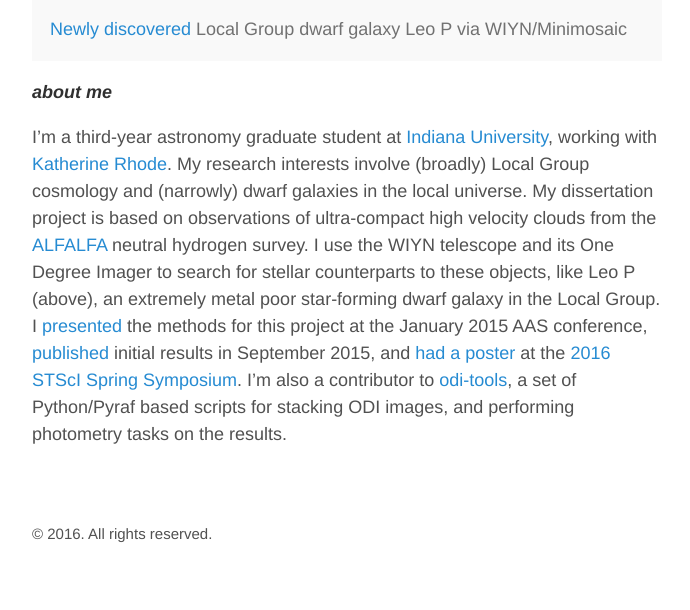
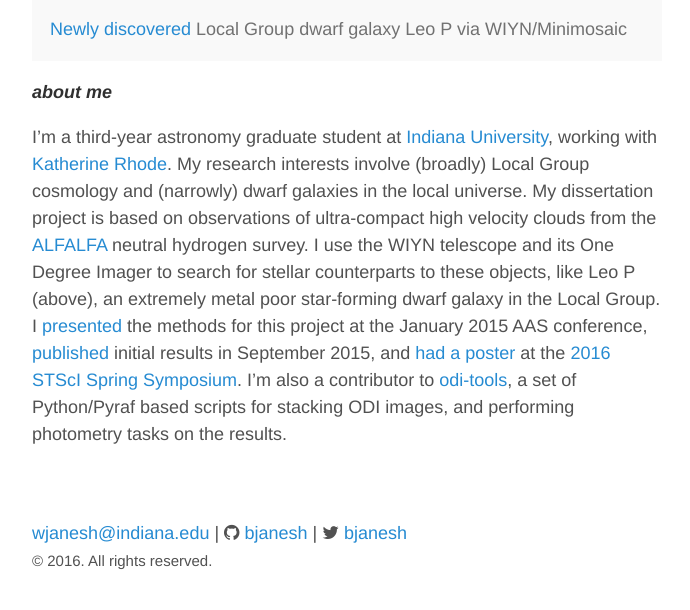
Before and after one commit to bjanesh/bjanesh.github.io, a Jekyll site: the page built from index.md, in a window 1280 px wide. Shown: the part 438-1048 px from the top of the page, without its empty margins (293-983 px from the left). Built offline with Jekyll 4.4.1, drawn with Linux system fonts in a browser that asks for light colours; nearby versions of some CDN libraries; before the commit the page ends 1021 px from its top, so only the background shows below that.

Commit message:
add footer links

```diff
--- a/_layouts/default.html
+++ b/_layouts/default.html
@@ -18,6 +18,13 @@
       </main>
 
       <footer class="footer">
+        <div id="webaddress">
+        <a href="mailto:wjanesh@indiana.edu">wjanesh@indiana.edu</a>
+        |
+        <i class="fa fa-github"></i> <a href="http://github.com/bjanesh">bjanesh</a>
+        |
+        <i class="fa fa-twitter"></i> <a href="http://twitter.com/bjanesh">bjanesh</a>
+        </div>
         <small>
           &copy; <time datetime="{{ site.time | date_to_xmlschema }}">{{ site.time | date: '%Y' }}</time>. All rights reserved.
         </small>
```
